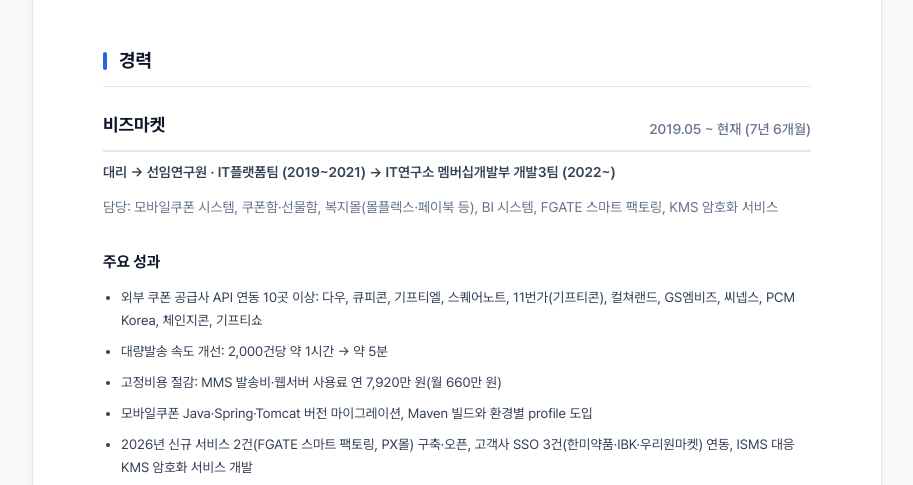
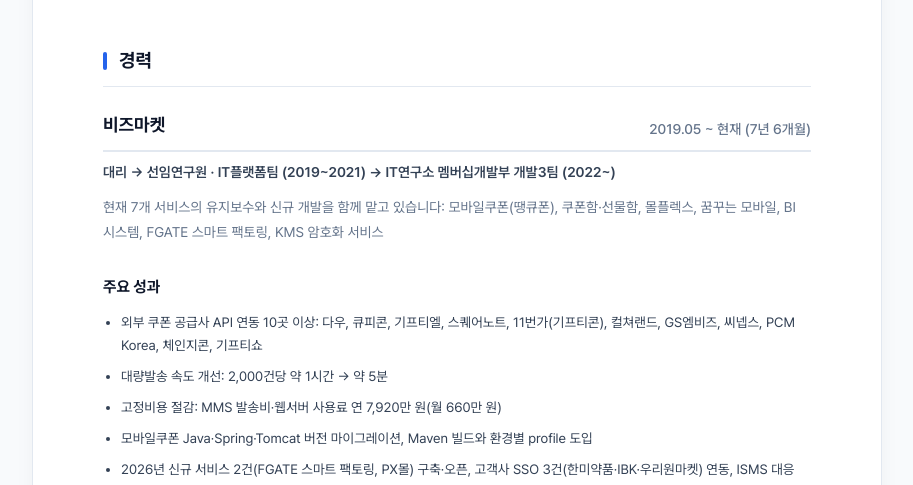
Before and after one commit to hy1116/resume, a Spring Boot app: page /career in a window 1280 px wide. Shown: the part 288-773 px from the top of the page, without its empty margins (183-1096 px from the left). Run offline with Spring Boot 4, Linux system fonts and the light colour scheme.

Commit message:
경력기술서 내용 업데이트 #2

```diff
--- a/src/main/resources/templates/career.html
+++ b/src/main/resources/templates/career.html
@@ -27,7 +27,7 @@
             <div class="company-period" id="career-period" data-start="2019-05">2019.05 ~ 현재</div>
         </div>
         <div class="company-role">대리 → 선임연구원 &middot; IT플랫폼팀 (2019~2021) → IT연구소 멤버십개발부 개발3팀 (2022~)</div>
-        <p class="career-scope">담당: 모바일쿠폰 시스템, 쿠폰함·선물함, 복지몰(몰플렉스·페이북 등), BI 시스템, FGATE 스마트 팩토링, KMS 암호화 서비스</p>
+        <p class="career-scope">현재 7개 서비스의 유지보수와 신규 개발을 함께 맡고 있습니다: 모바일쿠폰(땡큐폰), 쿠폰함·선물함, 몰플렉스, 꿈꾸는 모바일, BI 시스템, FGATE 스마트 팩토링, KMS 암호화 서비스</p>
 
         <h3 class="career-subtitle">주요 성과</h3>
         <ul class="project-bullets">
```
